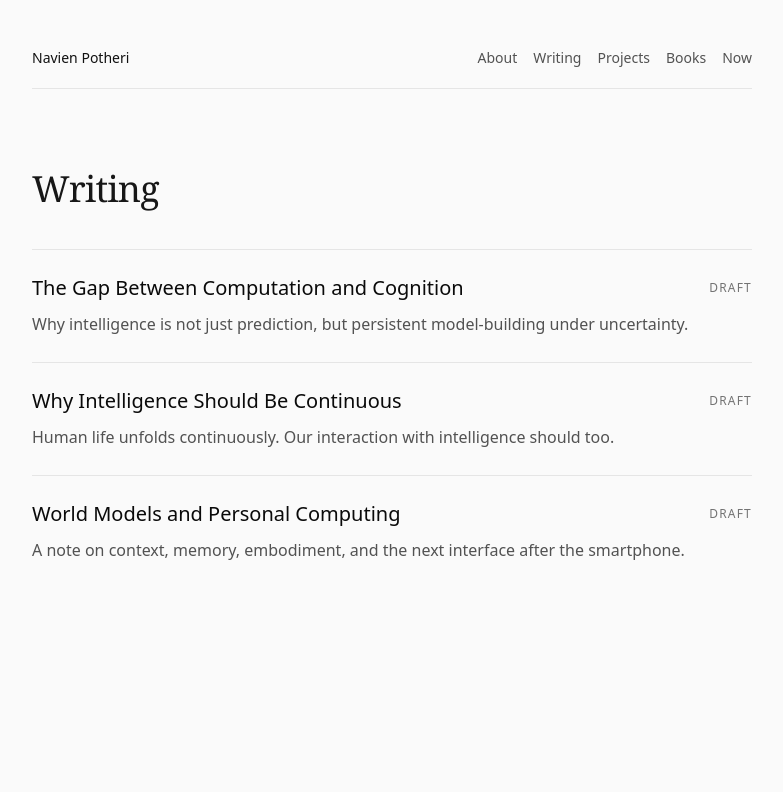
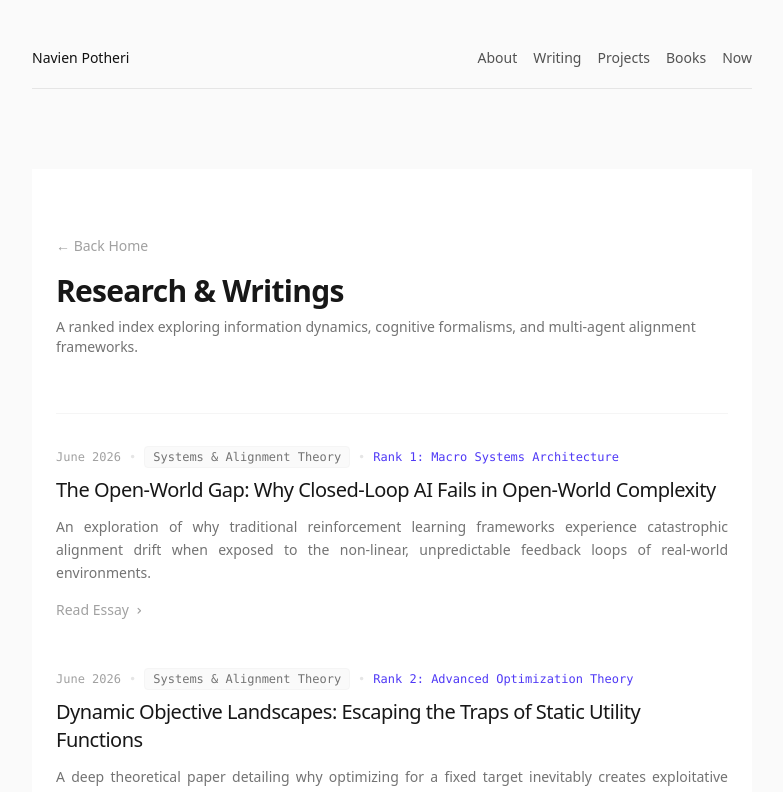
Before and after one commit to navienpotheri/personal-website, a Next.js app: page /writing in a window 1280 px wide. Shown: the top 792 px of the page, without its empty margins (248-1031 px from the left). Built offline with nearby package versions, Linux system fonts and the light colour scheme.

Commit message:
feat: complete ranked conceptual index for all research papers

```diff
--- a/app/writing/page.tsx
+++ b/app/writing/page.tsx
@@ -1,38 +1,162 @@
-const essays = [
+import React from 'react';
+import Link from 'next/link';
+
+interface Article {
+  title: string;
+  date: string;
+  slug: string;
+  category: string;
+  rank: string;
+  summary: string;
+}
+
+const articles: Article[] = [
+  // LAYER 1: SYSTEMS ARCHITECTURE & ALIGNMENT THEORY (Macro Layer)
   {
-    title: 'The Gap Between Computation and Cognition',
-    description: 'Why intelligence is not just prediction, but persistent model-building under uncertainty.',
-    status: 'Draft',
+    title: "The Open-World Gap: Why Closed-Loop AI Fails in Open-World Complexity",
+    date: "June 2026",
+    slug: "open-world-gap",
+    category: "Systems & Alignment Theory",
+    rank: "Rank 1: Macro Systems Architecture",
+    summary: "An exploration of why traditional reinforcement learning frameworks experience catastrophic alignment drift when exposed to the non-linear, unpredictable feedback loops of real-world environments."
   },
   {
-    title: 'Why Intelligence Should Be Continuous',
-    description: 'Human life unfolds continuously. Our interaction with intelligence should too.',
-    status: 'Draft',
+    title: "Dynamic Objective Landscapes: Escaping the Traps of Static Utility Functions",
+    date: "June 2026",
+    slug: "dynamic-objective-landscapes",
+    category: "Systems & Alignment Theory",
+    rank: "Rank 2: Advanced Optimization Theory",
+    summary: "A deep theoretical paper detailing why optimizing for a fixed target inevitably creates exploitative failure modes, and offering a conceptual model where utility maps function as self-correcting vector fields."
   },
   {
-    title: 'World Models and Personal Computing',
-    description: 'A note on context, memory, embodiment, and the next interface after the smartphone.',
-    status: 'Draft',
+    title: "Radical Agency: Epistemic Horizon Limitations in Open-Loop Infrastructures",
+    date: "June 2026",
+    slug: "radical-agency",
+    category: "Systems & Alignment Theory",
+    rank: "Rank 3: Agentic Safety Boundaries",
+    summary: "Explores the 'epistemic horizon'—the structural boundary where an autonomous system's predictive model breaks down due to unmodeled open-world variables—and how to construct negative space bounds."
   },
-]
+  {
+    title: "Ergodic Realities: Why Non-Ergodicity Shatters Steady-State Multi-Agent Models",
+    date: "June 2026",
+    slug: "ergodic-realities",
+    category: "Systems & Alignment Theory",
+    rank: "Rank 4: Multi-Agent Game Theory",
+    summary: "An analysis of the fragile assumption of ergodicity in multi-agent optimization models, explaining why time averages of path-dependent individual agents do not match ensemble expectations."
+  },
 
-export default function Writing() {
+  // LAYER 2: COGNITIVE FORMALISMS & PHENOMENOLOGY (Conceptual Layer)
+  {
+    title: "The Gap Between Computation and Cognition: Structural Divergence in Closed-Loop Architecture",
+    date: "June 2026",
+    slug: "computation-vs-cognition",
+    category: "Cognitive Formalisms",
+    rank: "Rank 5: Foundational Cognitive Theory",
+    summary: "An investigation into why the historical chasm between raw calculation and true understanding cannot be bridged by scale alone, necessitating a transition toward persistent, unpausing state-space dynamics[cite: 9]."
+  },
+  {
+    title: "The Postulate of Continuity: Overcoming the Inefficiencies of Episodic Optimization",
+    date: "June 2026",
+    slug: "why-intelligence-continuous",
+    category: "Cognitive Formalisms",
+    rank: "Rank 6: Continuous Epistemology",
+    summary: "Analyzing the systemic inefficiencies and structural limits of ephemeral interaction sessions, and mapping the theoretical requirement for continuous, persistent world-model states[cite: 10]."
+  },
+  {
+    title: "Geometry of Mind: Mapping Self-Models Through State-Space Manifolds",
+    date: "June 2026",
+    slug: "geometry-of-mind",
+    category: "Cognitive Formalisms",
+    rank: "Rank 7: Mathematical Metaphysics",
+    summary: "A rigorous mathematical exploration formalizing internal cognitive self-models as predictive internal state vectors moving continuously across deep Lie group manifolds."
+  },
+
+  // LAYER 3: INFRASTRUCTURE & DATA DYNAMICS (Foundational Compute Layer)
+  {
+    title: "World Models: Formalizing Dynamical Representation as Computational Infrastructure",
+    date: "June 2026",
+    slug: "world-models-infrastructure",
+    category: "Computing Infrastructure",
+    rank: "Rank 8: Informational Primitives",
+    summary: "Moving computer science beyond the paradigm of static database archives and toward active reality systems capable of computing directly over the dynamic possibilities of the physical universe[cite: 11]."
+  },
+  {
+    title: "Sub-Symbolic Alignment: Anchoring Safe Computing in the Physical Matrix of Compute",
+    date: "June 2026",
+    slug: "sub-symbolic-alignment",
+    category: "Computing Infrastructure",
+    rank: "Rank 9: Hardware Matrix Synthesis",
+    summary: "Moving alignment guardrails completely out of fluid software abstraction layers and encoding safety parameters directly inside custom semiconductor logic gates and neuromorphic physical circuit breakers."
+  },
+  {
+    title: "The Syntactic Singularity: Information Entropy and Conceptual Decay in Recursive Data Loops",
+    date: "June 2026",
+    slug: "syntactic-singularity",
+    category: "Computing Infrastructure",
+    rank: "Rank 10: Information Dynamics",
+    summary: "Modeling the long-term informational entropy, lossy degradation, and final model collapse that triggers when architectures are recursively trained on synthetic data streams."
+  },
+  {
+    title: "The Phenomenology of Code: Semantic Compression and the Crisis of Machine Intent",
+    date: "June 2026",
+    slug: "phenomenology-of-code",
+    category: "Computing Infrastructure",
+    rank: "Rank 11: Semantics & Code Systems",
+    summary: "An investigation into how transformer architectures compress high-dimensional language into spatial matrices, and the deep philosophical crisis that arises from lacking physical grounding loops."
+  }
+];
+
+export default function WritingPage() {
   return (
-    <section className="space-y-10">
-      <h1 className="font-serif text-4xl font-medium tracking-tight text-neutral-900">Writing</h1>
-      <div className="space-y-6">
-        {essays.map((essay) => (
-          <article key={essay.title} className="border-t border-neutral-200 pt-6">
-            <div className="mb-2 flex items-center justify-between gap-4">
-              <h2 className="text-xl font-medium text-neutral-950">{essay.title}</h2>
-              <span className="text-xs uppercase tracking-widest text-neutral-500 font-medium">
-                {essay.status}
+    <main className="max-w-3xl mx-auto px-6 py-16 font-sans antialiased text-neutral-900 bg-white selection:bg-neutral-100">
+      {/* Header */}
+      <header className="mb-14">
+        <Link href="/" className="text-sm font-medium text-neutral-400 hover:text-neutral-900 transition-colors duration-200">
+          ← Back Home
+        </Link>
+        <h1 className="text-3xl font-semibold tracking-tight text-neutral-900 mt-4">Research & Writings</h1>
+        <p className="text-neutral-500 mt-2 text-sm">
+          A ranked index exploring information dynamics, cognitive formalisms, and multi-agent alignment frameworks.
+        </p>
+      </header>
+
+      {/* Divider */}
+      <hr className="border-neutral-100 my-8" />
+
+      {/* Articles Feed */}
+      <div className="space-y-12">
+        {articles.map((article) => (
+          <article key={article.slug} className="group relative flex flex-col items-start">
+            <div className="flex flex-wrap items-center gap-2 text-xs mb-2 font-mono">
+              <span className="text-neutral-400">{article.date}</span>
+              <span className="text-neutral-200">•</span>
+              <span className="px-2 py-0.5 rounded bg-neutral-50 text-neutral-500 border border-neutral-100">
+                {article.category}
               </span>
+              <span className="text-neutral-200">•</span>
+              <span className="text-indigo-600 font-medium">{article.rank}</span>
             </div>
-            <p className="leading-7 text-neutral-600">{essay.description}</p>
+
+            <h2 className="text-xl font-medium tracking-tight text-neutral-900 group-hover:text-neutral-600 transition-colors duration-200">
+              <Link href={`/writing/${article.slug}`}>
+                <span className="absolute -inset-x-4 -inset-y-6 z-0 scale-95 bg-neutral-50/0 opacity-0 transition group-hover:scale-100 group-hover:opacity-100 sm:-inset-x-6 sm:rounded-2xl" />
+                <span className="relative z-10">{article.title}</span>
+              </Link>
+            </h2>
+
+            <p className="relative z-10 text-sm text-neutral-500 mt-3 leading-relaxed text-justify">
+              {article.summary}
+            </p>
+
+            <div className="relative z-10 mt-4 flex items-center text-sm font-medium text-neutral-400 group-hover:text-neutral-900 transition-colors duration-200">
+              Read Essay
+              <svg className="ml-1 h-3 w-3 stroke-current" viewBox="0 0 16 16" fill="none">
+                <path d="M6.75 5.75l3.25 3.25-3.25 3.25" strokeWidth="1.5" strokeLinecap="round" strokeLinejoin="round" />
+              </svg>
+            </div>
           </article>
         ))}
       </div>
-    </section>
-  )
+    </main>
+  );
 }
```
